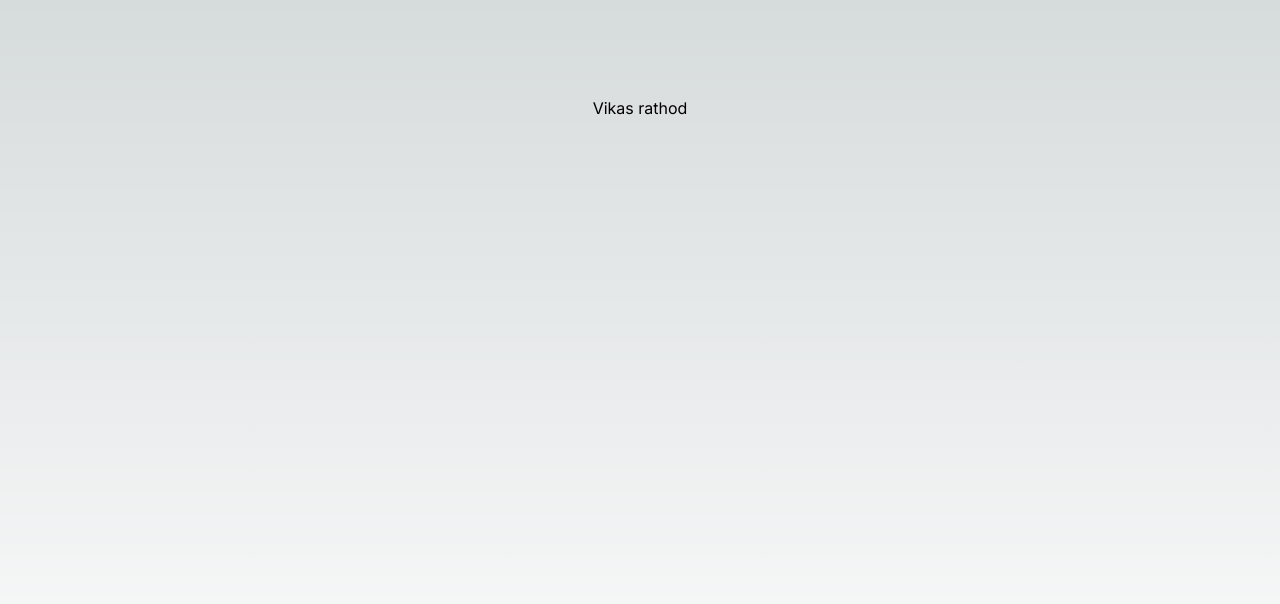
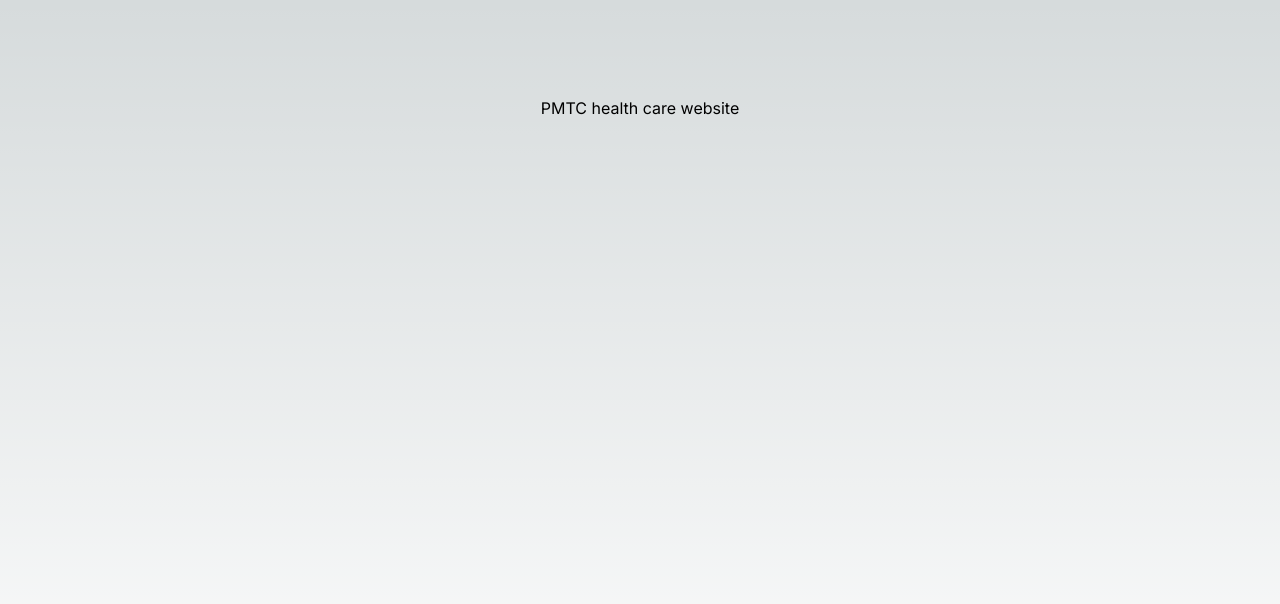
Before and after one commit to vikasrathod4299/pwa-demo, a Next.js app: page / in a window 1280 px wide. Shown: the top 604 px of the page. Built offline with nearby package versions, Linux system fonts and the light colour scheme.

Commit message:
change name

```diff
--- a/src/app/page.tsx
+++ b/src/app/page.tsx
@@ -1,7 +1,7 @@
 export default function Home() {
   return (
     <main className="flex min-h-screen flex-col items-center justify-between p-24">
-      Vikas rathod
+      PMTC health care website
     </main>
   );
 }
```
Also changed, not shown: 1 other file (tests, documents, lock files or other folders).
